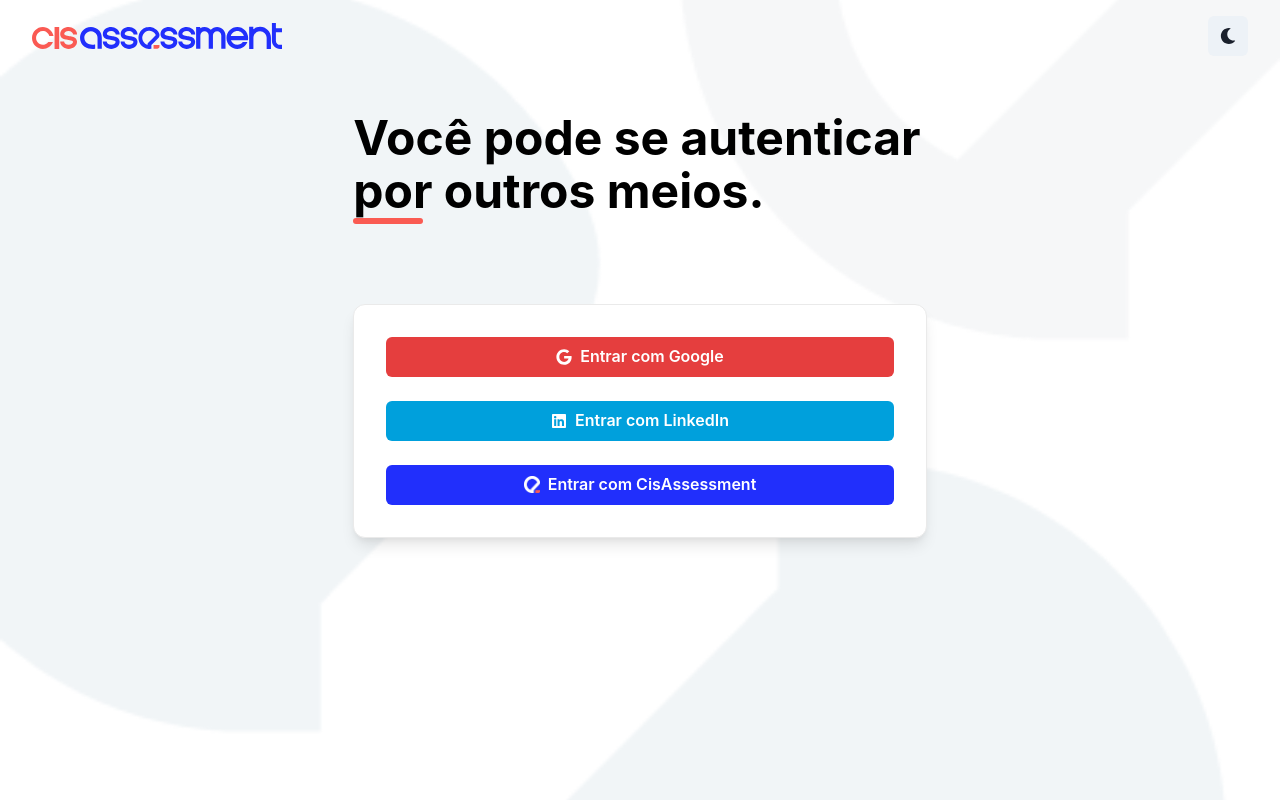
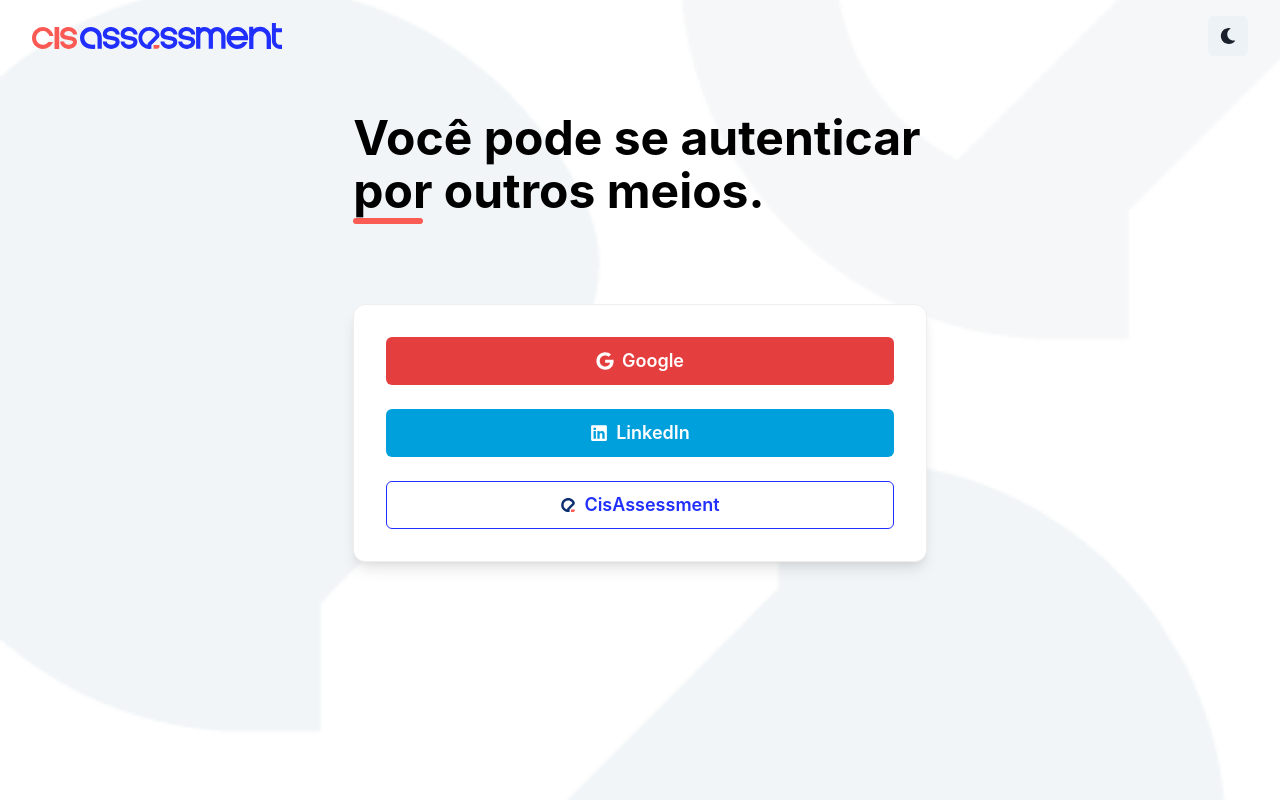
Before and after one commit to leguass7/cis-assessment-connect, a Next.js app: page /oauth in a window 1280 px wide. Built offline with nearby package versions, Linux system fonts and the light colour scheme; no server answers.

Commit message:
oauth page criado

```diff
--- a/src/components/FeedbackReponseAvatar/index.tsx
+++ b/src/components/FeedbackReponseAvatar/index.tsx
@@ -2,6 +2,8 @@
 import React from "react";
 import avatarSuccess from "../../../public/imgs/astro-cis.png";
 import avatarError from "../../../public/imgs/astro404.png";
+import { codeStringError, codeStringGet } from "../CodeHighlight/constants";
+import { CodeHighlight } from "../CodeHighlight";
 
 type Props = {
   status?: boolean;
@@ -24,6 +26,9 @@
       </Box>
       <Box width={70} height={1.5} bg={"#fa5b52"} borderRadius="2xl"></Box>
       <Image src={status ? avatarSuccess.src : avatarError.src} alt="Logo" width={450} />
+      <Box marginY={12} bgColor="#282923" padding={1} borderRadius="2xl">
+        <CodeHighlight codeString={status ? codeStringGet : codeStringError} />
+      </Box>
     </Box>
   );
 };
--- a/src/components/Forms/FormOauth.tsx
+++ b/src/components/Forms/FormOauth.tsx
@@ -1,34 +1,46 @@
-import { Box, Button, Stack, useToast } from "@chakra-ui/react";
+import { Button, Stack, useColorMode, useColorModeValue } from "@chakra-ui/react";
 import { FaGoogle, FaLinkedin } from "react-icons/fa";
-import router, { useRouter } from "next/router";
-import React, { useState } from "react";
-import { useSession, signIn, signOut } from "next-auth/react";
+import { useSession, signIn } from "next-auth/react";
 import iconWhite from "../../../public/logo/icon-white.png";
 import iconBlue from "../../../public/logo/favicon.svg";
 
 export const FormOauth = () => {
   const { data: session } = useSession();
-  const [hover, setHover] = useState(false);
+  const { colorMode } = useColorMode();
+  const cisBackground = useColorModeValue("#212ffc", "#ffff");
+  const cisHoverBackground = useColorModeValue("#ffff", "#212ffc");
+  const cisTextColor = useColorModeValue("#ffff", "#212ffc");
+  const cisHoverTextColor = useColorModeValue("#212ffc", "#ffff");
+  const cisIcon = useColorModeValue(iconWhite.src, iconBlue.src);
+  const cisHoverIcon = useColorModeValue(iconBlue.src, iconWhite.src);
+
+  const handleSignIn = () => {
+    signIn();
+  };
 
   return (
     <Stack spacing={6}>
       {!session && (
-        <Button leftIcon={<FaGoogle />} colorScheme="red" variant="solid" onClick={() => signIn()}>
-          Entrar com Google
+        <Button size="lg" leftIcon={<FaGoogle />} colorScheme="red" variant="solid" onClick={handleSignIn}>
+          Google
         </Button>
       )}
-      <Button leftIcon={<FaLinkedin />} colorScheme="linkedin" variant="solid">
-        Entrar com LinkedIn
+      <Button size="lg" leftIcon={<FaLinkedin />} colorScheme="linkedin" variant="solid">
+        LinkedIn
       </Button>
       <Button
-        background={hover ? "#ffff" : "#212ffc"}
-        color={hover ? "#212ffc" : "#ffff"}
-        border={hover ? "1px solid #212ffc" : "none"}
-        leftIcon={<img src={hover ? iconBlue.src : iconWhite.src} alt="Logo" width={16} />}
-        onMouseEnter={() => setHover(true)}
-        onMouseLeave={() => setHover(false)}
+        size="lg"
+        background={colorMode === "dark" ? cisBackground : cisHoverBackground}
+        color={colorMode === "dark" ? cisTextColor : cisHoverTextColor}
+        border={colorMode !== "dark" ? `1px solid ${cisHoverTextColor}` : "none"}
+        leftIcon={<img src={colorMode === "dark" ? cisIcon : cisHoverIcon} alt="Logo" width={16} />}
+        _hover={{
+          background: colorMode === "dark" ? cisHoverBackground : cisBackground,
+          color: colorMode === "dark" ? cisHoverTextColor : cisTextColor,
+          border: colorMode !== "dark" ? `1px solid ${cisHoverTextColor}` : "none",
+        }}
       >
-        Entrar com CisAssessment
+        CisAssessment
       </Button>
     </Stack>
   );
--- a/src/pages/login/index.tsx
+++ b/src/pages/login/index.tsx
@@ -1,6 +1,7 @@
 import { Container } from "@chakra-ui/react";
 import React, { useState } from "react";
 import { CodeHighlight } from "~/components/CodeHighlight";
+import { codeStringPost } from "~/components/CodeHighlight/constants";
 import { FormLogin } from "~/components/Forms/FormLogin";
 import { PublicLayout } from "~/components/PublicLayout";
 import { SkeletonLoader } from "~/components/SkeletonLoader";
@@ -17,7 +18,7 @@
   return (
     <PublicLayout>
       <Container mt={10}>{loading ? <SkeletonLoader /> : <FormLogin onChange={handlerLoad} />}</Container>
-      <CodeHighlight />
+      <CodeHighlight codeString={codeStringPost} />
     </PublicLayout>
   );
 };
--- a/src/pages/oauth/index.tsx
+++ b/src/pages/oauth/index.tsx
@@ -1,4 +1,4 @@
-import { Box, Card, Container, Divider, Image, Text } from "@chakra-ui/react";
+import { Box, Card, Container, Divider, Image, Text, useColorModeValue } from "@chakra-ui/react";
 import React from "react";
 import { FormLogin } from "~/components/Forms/FormLogin";
 import { PublicLayout } from "~/components/PublicLayout";
@@ -9,6 +9,8 @@
 type Props = {};
 
 const Oauth: React.FC<Props> = () => {
+  const bgColor = useColorModeValue("#ffff", "gray.800");
+  const border = useColorModeValue("#eeeeee", "#363434");
   const logged = false;
   return (
     <PublicLayout>
@@ -35,8 +37,8 @@
               borderRadius={"xl"}
               padding={8}
               width={"100%"}
-              border={"solid 1px #eaeaea"}
-              bgColor={"#ffff"}
+              border={"solid 1px" + border}
+              bgColor={bgColor}
             >
               <FormOauth />
             </Box>
--- a/src/services/authLogin/index.ts
+++ b/src/services/authLogin/index.ts
@@ -11,10 +11,6 @@
       password,
     }),
   });
-
-  if (!response.ok) {
-    throw new Error(`HTTP error! status: ${response.status}`);
-  }
 
   const data = await response.json();
   return data;
```
Also changed, not shown: src/components/AccessCard/indext.tsx (+6 -7 lines), src/components/CodeHighlight/constants.ts (added, +41 -0 lines), src/components/CodeHighlight/index.tsx (+5 -14 lines), src/pages/api/auth/[...nextauth].ts (renamed from src/pages/api/auth/googleNextAuth.ts).
